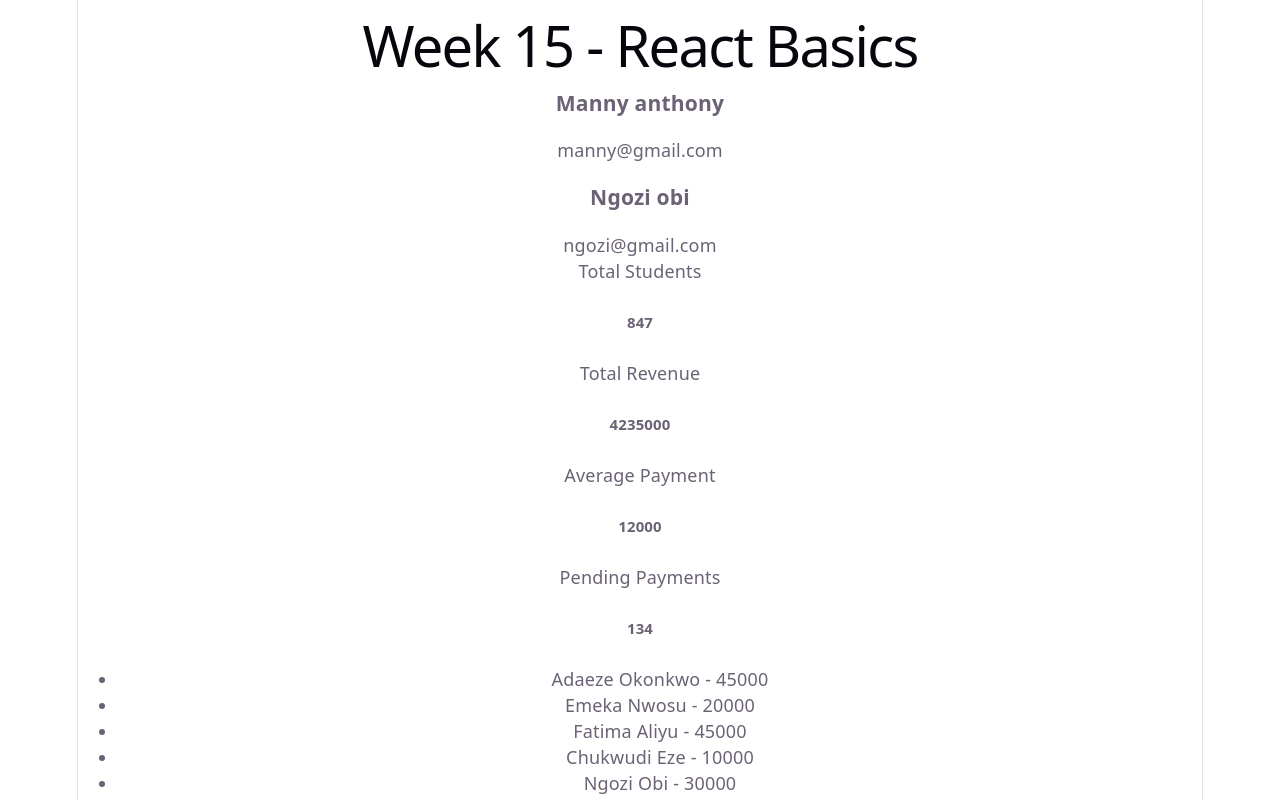
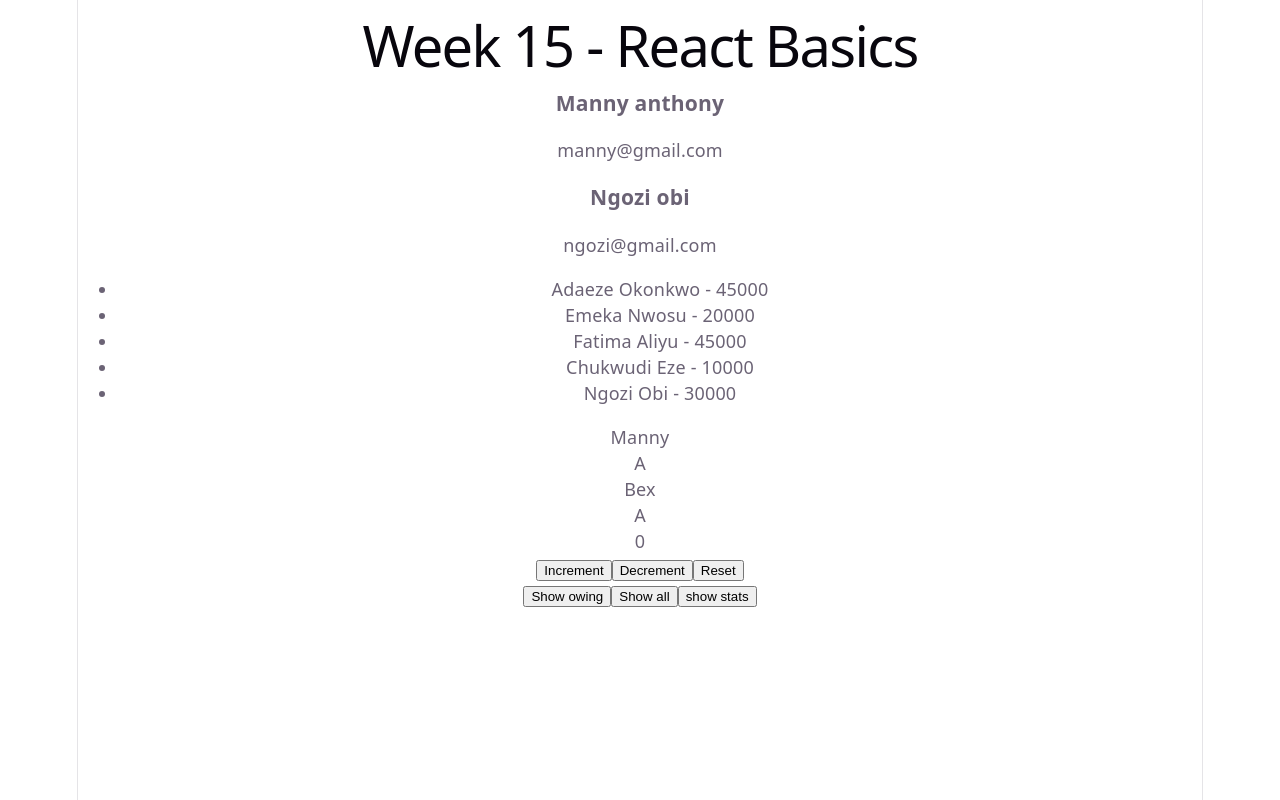
Before and after one commit to anthony-emmauel/week-15, a React (Vite) app: page / in a window 1280 px wide. Shown: the top 800 px of the page. Built offline with nearby package versions, Linux system fonts and the light colour scheme.

Commit message:
Week 16 Session 3 - conditional rendering with useState

```diff
--- a/src/App.jsx
+++ b/src/App.jsx
@@ -16,15 +16,21 @@ const App = () => {
 
   const [visibleTransactions, setVisibleTransactions] =
     useState(allTransactions);
+
+  const [showStats, setShowStats] = useState(false);
   return (
     <div>
       <h1>Week 15 - React Basics</h1>
       <UserCard name="Manny anthony" email="manny@gmail.com" />
       <UserCard name="Ngozi obi" email="ngozi@gmail.com" />
-      <StatCard label="Total Students" value={847} />
-      <StatCard label="Total Revenue" value={4235000} />
-      <StatCard label="Average Payment" value={12000} />
-      <StatCard label="Pending Payments" value={134} />
+      {showStats && (
+        <>
+          <StatCard label="Total Students" value={847} />
+          <StatCard label="Total Revenue" value={4235000} />
+          <StatCard label="Average Payment" value={12000} />
+          <StatCard label="Pending Payments" value={134} />
+        </>
+      )}
       <TransactionList transactions={visibleTransactions} />
       <StudentCard name="Manny" grade="A" />
       <StudentCard name="Bex" grade="A" />
@@ -41,6 +47,7 @@ const App = () => {
       <button onClick={() => setVisibleTransactions(allTransactions)}>
         Show all
       </button>
+      <button onClick={() => setShowStats(!showStats)}>show stats</button>
     </div>
   );
 };
```
